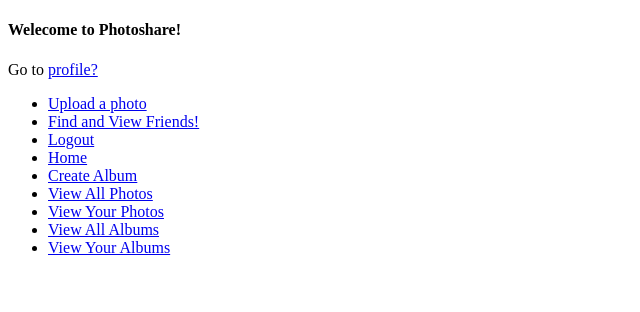
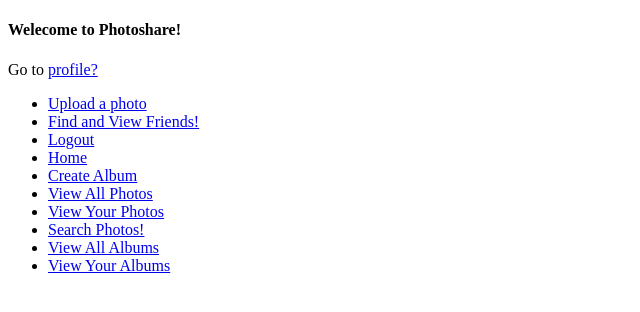
Before and after one commit to snigdhakalathur/CS460PA1, a Flask app: page / in a window 1280 px wide. Shown: the top 312 px of the page, without its empty margins (0-640 px from the left). Run offline with Flask 2, Linux system fonts and the light colour scheme; data comes from the database, SQL or seed files in the repository.

Commit message:
Update hello.html

```diff
--- a/skeleton/templates/hello.html
+++ b/skeleton/templates/hello.html
@@ -52,6 +52,7 @@
 <li><a href='/createAlbum'>Create Album</a></li>
 <li><a href='/viewPhotos'>View All Photos</a></li>
 <li><a href='/viewYourPhotos'>View Your Photos</a></li>
+<li><a href='/photoSearch'>Search Photos!</a> </li>
 <li><a href='/viewAlbums'>View All Albums</a></li>
 <li><a href='/viewYourAlbums'>View Your Albums</a></li>
 </ul>
```
